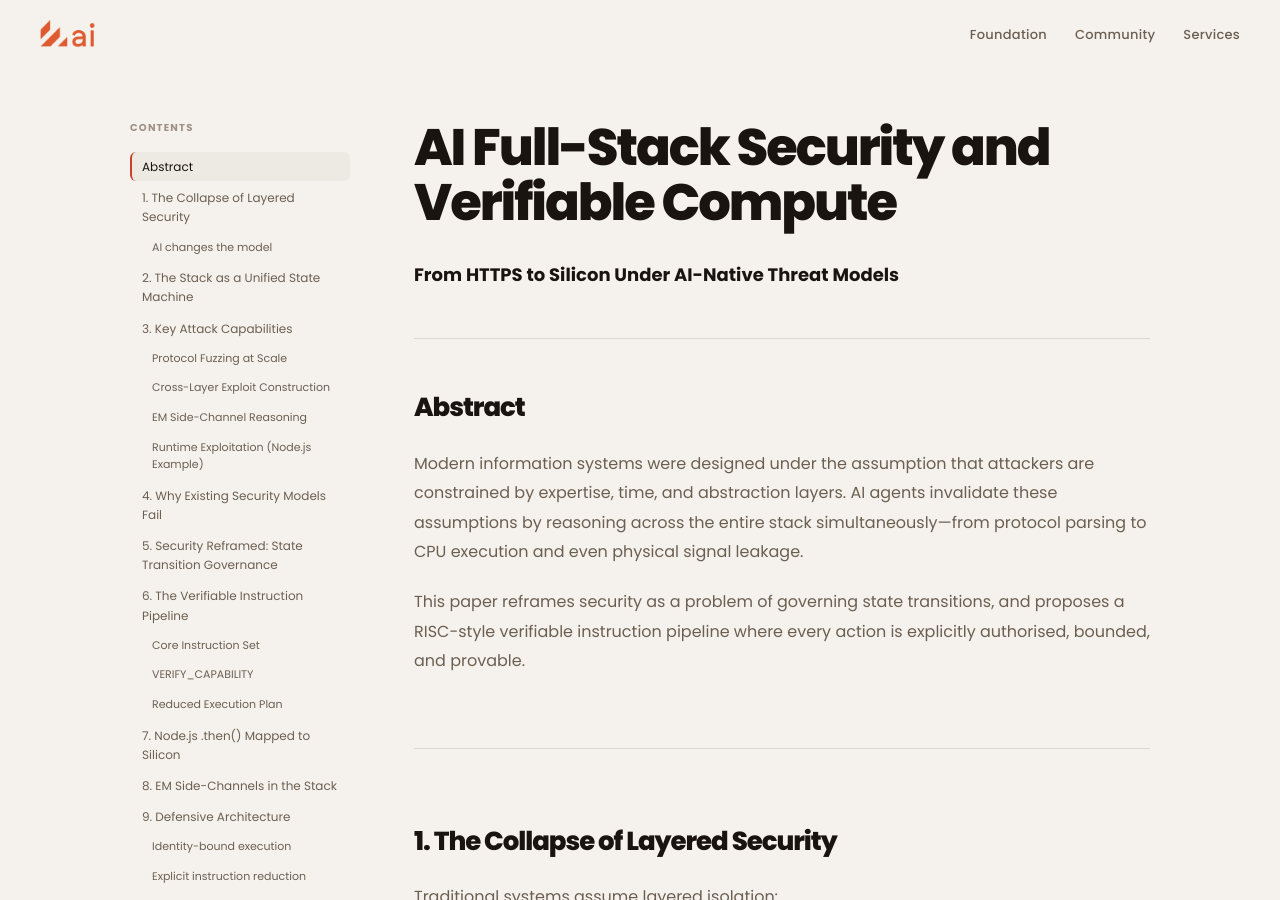
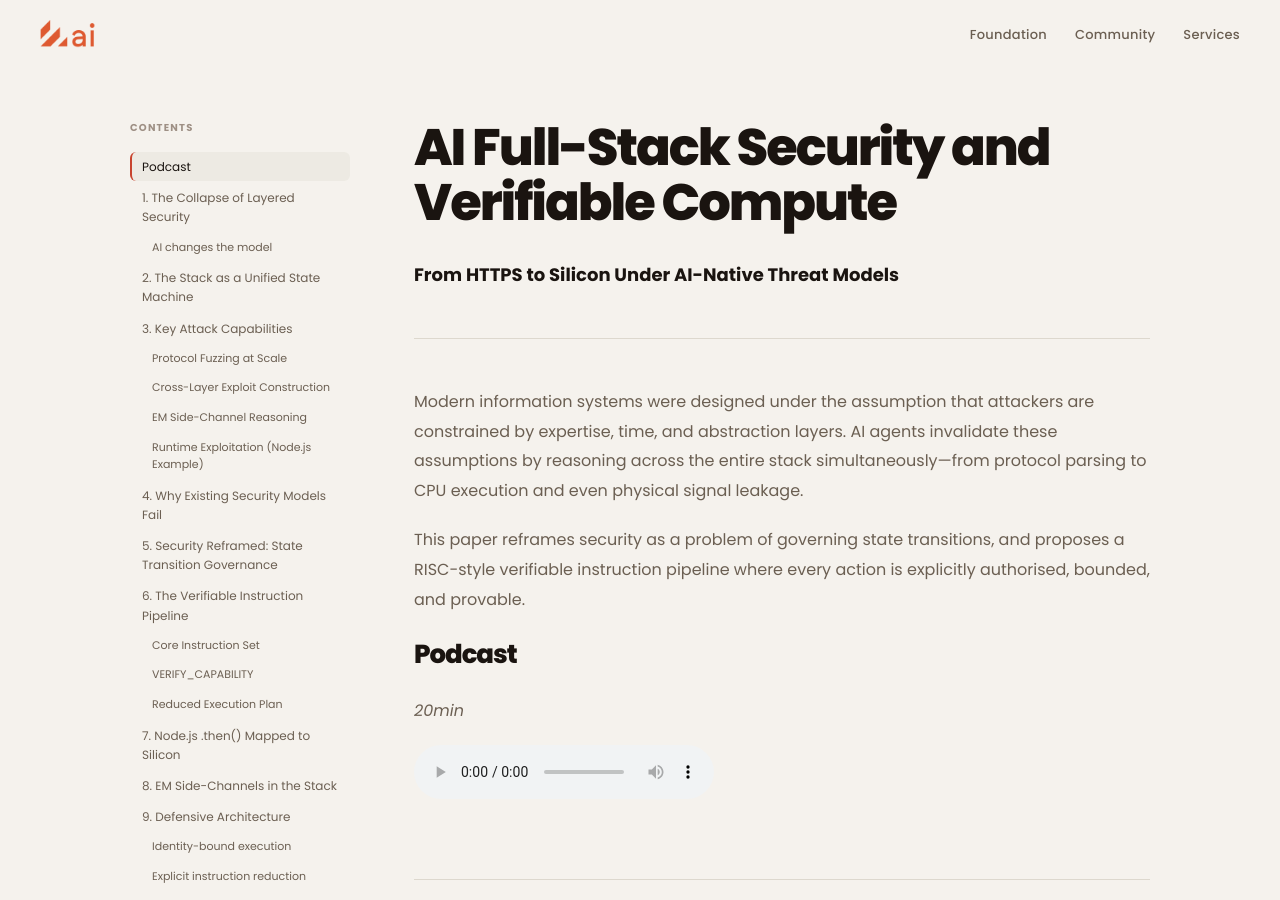
Before and after one commit to selfdriven-foundation/selfdriven-ai, a Jekyll site: the page built from docs/pages/research-ai-full-stack-security-verifiable-compute.md, in a window 1280 px wide and 900 px high. Built offline with Jekyll 4.4.1, drawn with Linux system fonts in a browser that asks for light colours.

Commit message:
Update research-ai-full-stack-security-verifiable-compute.md

```diff
--- a/docs/pages/research-ai-full-stack-security-verifiable-compute.md
+++ b/docs/pages/research-ai-full-stack-security-verifiable-compute.md
@@ -13,13 +13,18 @@ permalink: /research/ai-full-stack-security-verifiable-compute
 
 **From HTTPS to Silicon Under AI-Native Threat Models**
 
-## Abstract
-
 Modern information systems were designed under the assumption that attackers are constrained by expertise, time, and abstraction layers. AI agents invalidate these assumptions by reasoning across the entire stack simultaneously—from protocol parsing to CPU execution and even physical signal leakage.
 
 This paper reframes security as a problem of governing state transitions, and proposes a RISC-style verifiable instruction pipeline where every action is explicitly authorised, bounded, and provable.
 
+## Podcast
 
+*20min*
+
+<audio controls>
+	<source src="/assets/audio/research-ai-makes_traditional-security-layers-obsolete.m4a" type="audio/mp4">
+	Your browser does not support the audio element.
+</audio>
 
 ## 1. The Collapse of Layered Security
 
```
